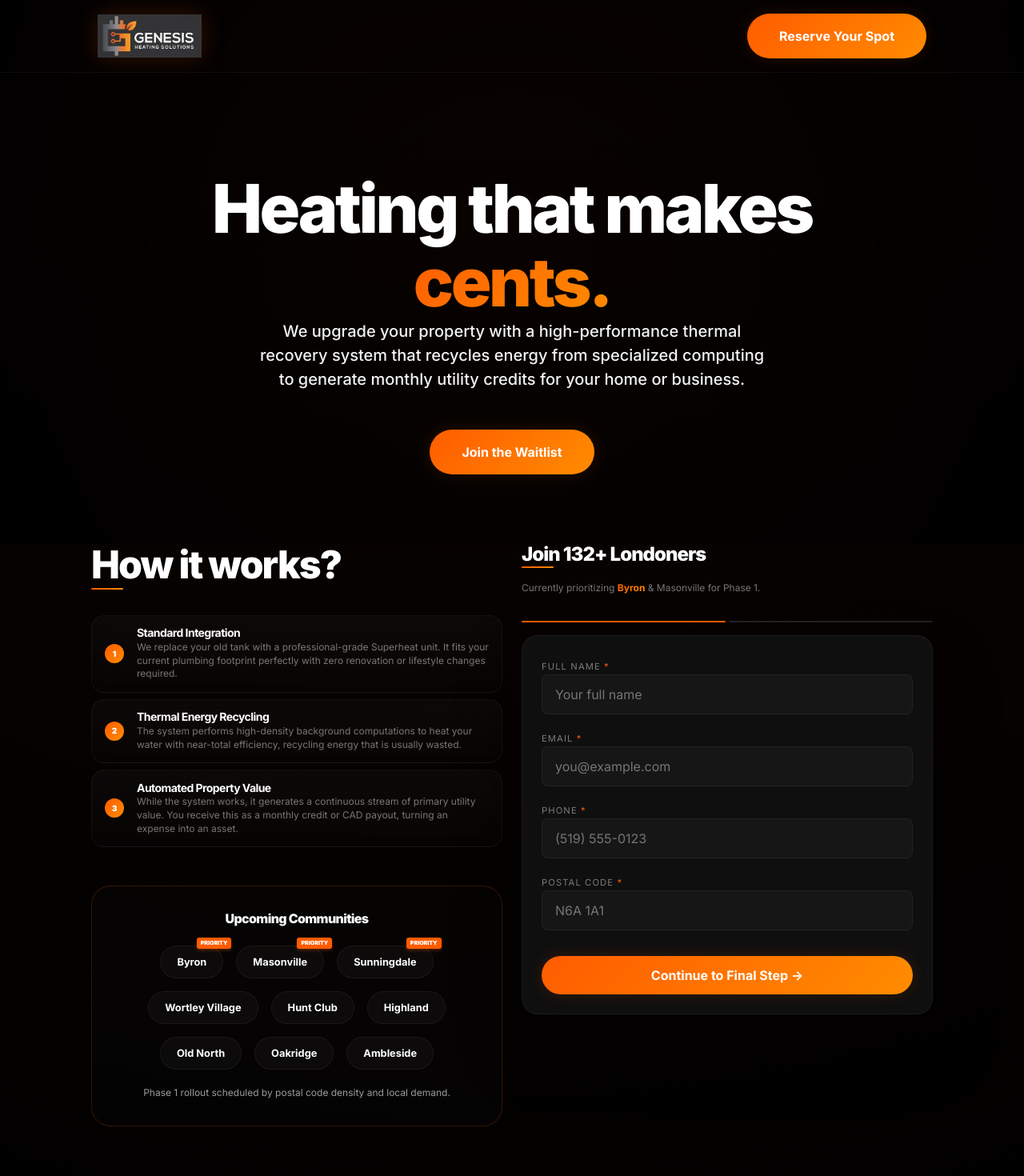
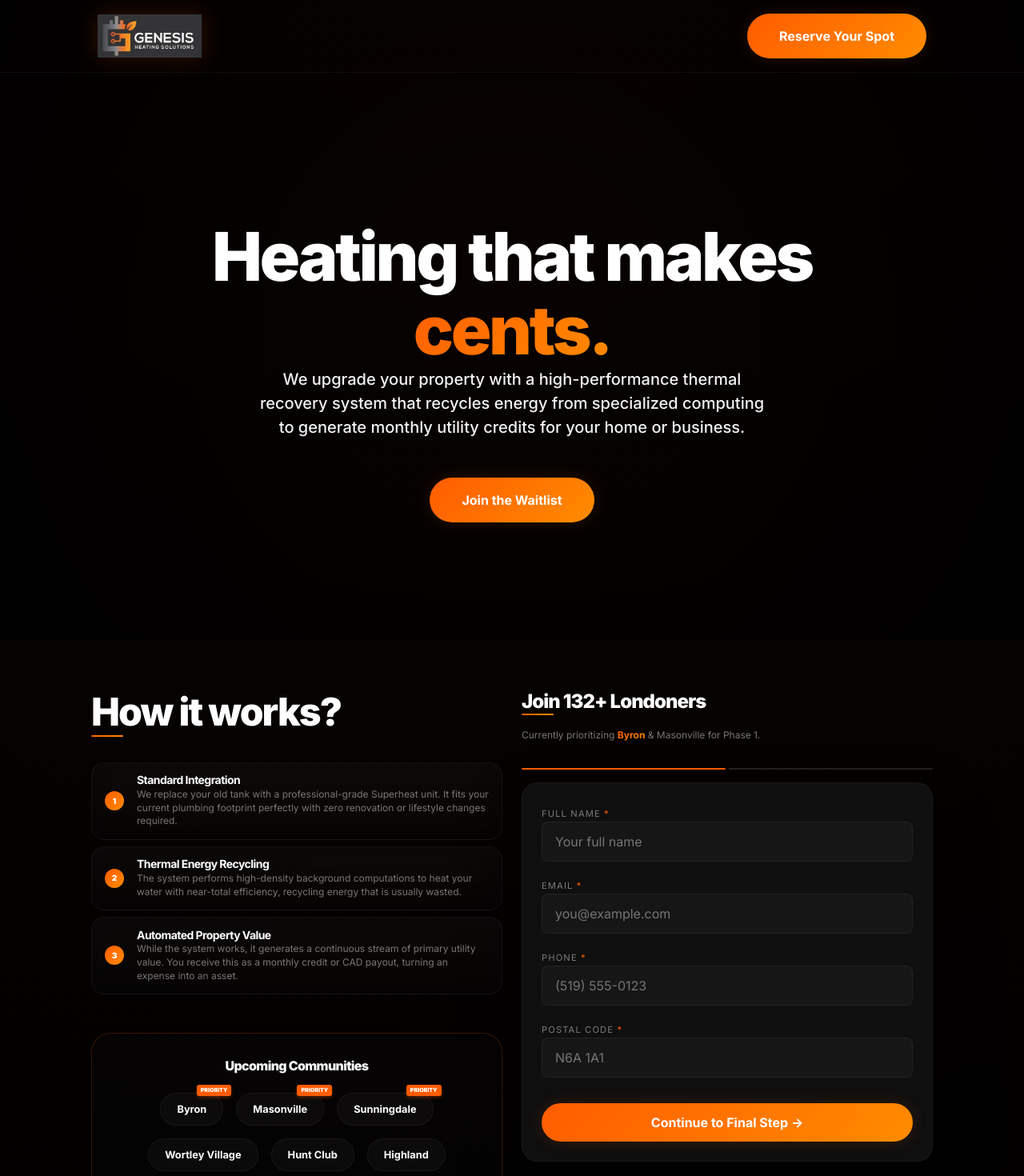
Before and after one commit to London-mining-company/genesis-heating, a Preact app: page / in a window 1280 px wide. Shown: the top 1470 px of the page at 80% size. Built offline with nearby package versions, Linux system fonts and the light colour scheme; no server answers.

Commit message:
UI Optimization: Expand hero to 100vh, adjust vertical pacing, and condense consultation CTA

```diff
--- a/src/App.tsx
+++ b/src/App.tsx
@@ -284,7 +284,7 @@ const SavingsCalculator = () => {
                     </div>
                     <input id="genesis-horizon" type="range" className="slider" min="0" max="3" step="1" value={idx} onChange={e => setIdx(+e.currentTarget.value)} />
                 </div>
-                <button onClick={() => sTo('waitlist')} className="btn btn-primary" style={{ width: '100%', marginTop: 'var(--s-32)', padding: 'var(--s-16)' }}>Book a consultation for Spring 2026!&nbsp;→</button>
+                <button onClick={() => sTo('waitlist')} className="btn btn-primary" style={{ width: '100%', marginTop: 'var(--s-32)', padding: 'var(--s-16)' }}>Book a consultation for 2026!&nbsp;→</button>
             </div>
         </div>
     )
@@ -591,7 +591,7 @@ export default function App() {
             <Header />
             <main>
                 <Hero />
-                <div className="container split-grid" style={{ marginBottom: 'var(--s-32)' }}>
+                <div className="container split-grid" style={{ marginBottom: 'var(--s-32)', paddingTop: 'var(--s-64)' }}>
                     <div className="reveal">
                         <div style={{ marginBottom: 'var(--s-20)' }}>
                             <HowItWorks />
--- a/src/index.css
+++ b/src/index.css
@@ -177,7 +177,7 @@ h2 {
 /* Hero */
 .hero {
   position: relative;
-  height: 85vh;
+  height: 100vh;
   display: flex;
   align-items: center;
   overflow: hidden;
@@ -600,6 +600,10 @@ h2 {
     padding: 0 var(--s-16);
   }
 
+  .hero-content {
+    padding-top: var(--s-64);
+  }
+
   .logo-img {
     height: 44px;
   }
```
